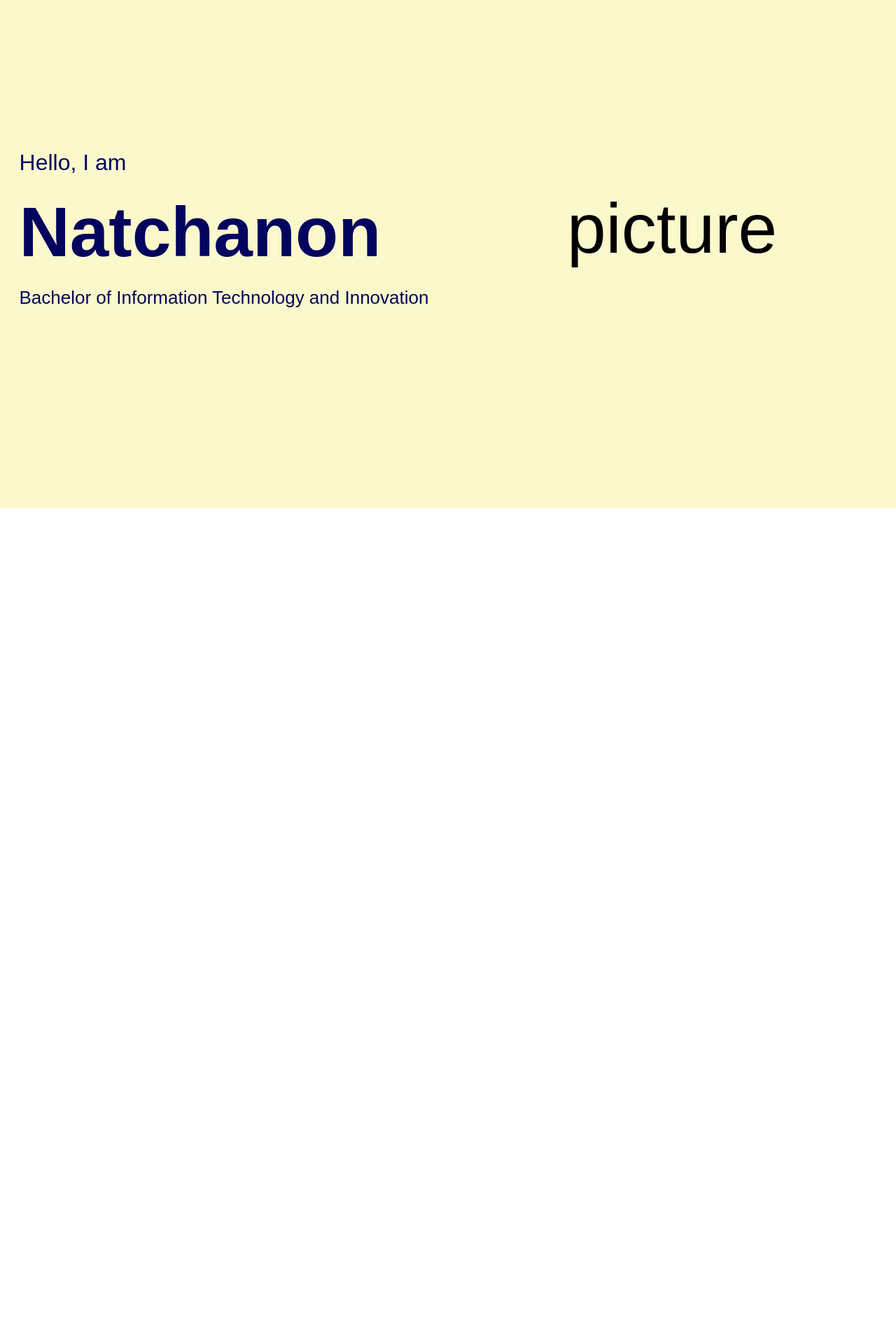
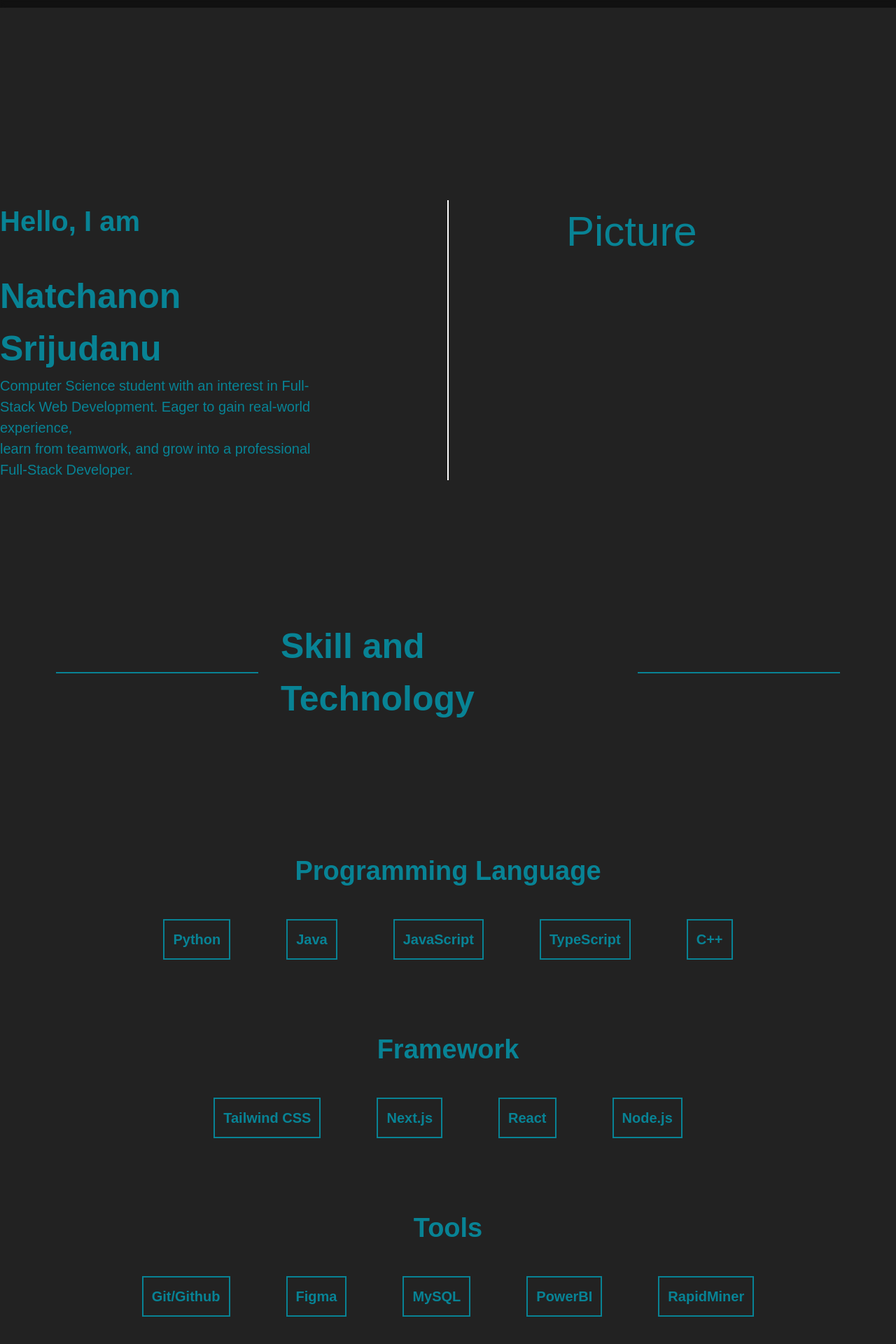
Before and after one commit to FolkNatchanon/natchanon_portfolio, a Next.js app: page / in a window 1280 px wide. Shown: the part 74-1994 px from the top of the page at 70% size. Before the commit the page ends 800 px from the top, so only its background shows below. Built offline with nearby package versions, Linux system fonts and the light colour scheme; a web font is replaced by a local one.

Commit message:
MainPage and Skills

```diff
--- a/app/about/page.tsx
+++ /dev/null
@@ -1,7 +0,0 @@
-export default function About(){
-return(
-    <div>
-
-    </div>
-)
-}
--- a/app/globals.css
+++ b/app/globals.css
@@ -11,8 +11,9 @@
   --font-primary: var(--font-sofia);
 
   /* Colors */
-  --color-papaya: #ea8c55;
-  --color-paper: #f6eee3;
+  --color-yellow_cream: #FBF8CC;
+  --color-blue_dark: #03045E;
+  --color-gray_dark: #222222;
 }
 
 @layer base {
@@ -24,6 +25,6 @@
     color: var(--color-black);
 
     /* Visual */
-    background-color: var(--color-white);
+    background-color: var(--color-gray_dark);
   }
 }
--- a/app/page.tsx
+++ b/app/page.tsx
@@ -1,16 +1,75 @@
 const HomePage = () => {
   return (
-    <div className="flex h-screen justify-between bg-[#FBF8CC]">
-      <div className="flex justify-center items-center w-full h-full">
-        <div className="text-[#03045E]">
-          <p className="text-[32px]">Hello, I am</p>
-          <p className="text-[100px] font-extrabold">Natchanon</p>
-          <p className="text-[26px]">Bachelor of Information Technology and Innovation</p>
+    <div className="flex flex-col w-screen text-[#088395]">
+      {/* Title */}
+      <div className="flex justify-center item-center h-screen w-screen">
+        <div className="flex justify-between item-center gap-40 mt-90">
+          {/* Left */}
+          <div className="item-center w-full">
+            <div><p className="text-[40px] font-extrabold">Hello, I am</p></div>
+            <div className="mt-10"><p className="text-[50px] font-extrabold">Natchanon Srijudanu</p></div>
+            <div><p className="text-[20px]">Computer Science student with an interest in Full-Stack Web Development. Eager to gain real-world experience,<br />learn from teamwork, and grow into a professional Full-Stack Developer.</p></div>
+          </div>
+          {/* Center */}
+          <div className="flex">
+            <div className="border-1 border-white mx-2 h-100"></div>
+          </div>
+          {/* Right */}
+          <div className="item-center w-full">
+            <p className="text-[60px]">Picture</p>
+          </div>
         </div>
       </div>
-
-      <div className="flex justify-center items-center w-full h-full">
-        <p className="text-[100px]">picture</p>
+      {/* Skill and Technology */}
+      <div className="flex w-screen p-20">
+        <div className="w-full">
+          {/* Skills Title*/}
+          <div className="flex flex-col items-center mt-15">
+            <div className="flex gap-4 py-5 items-center">
+              <div className="border-b-[2px] w-[300px]"></div>
+              <span className="flex-shrink mx-4 text-[50px] font-extrabold ">Skill and Technology</span>
+              <div className="border-b-[2px] w-[300px]"></div>
+            </div>
+          </div>
+          {/* Programming Language */}
+          <div className="flex flex-col items-center w-full mt-40">
+            <div>
+              <p className="text-[38px] font-extrabold">Programming Language</p>
+            </div>
+            <div className="flex items-center gap-20 mt-10 text-[20px] font-bold">
+              <div className="border-2 rounded-[10] p-3"><p>Python</p></div>
+              <div className="border-2 rounded-[10] p-3"><p>Java</p></div>
+              <div className="border-2 rounded-[10] p-3"><p>JavaScript</p></div>
+              <div className="border-2 rounded-[10] p-3"><p>TypeScript</p></div>
+              <div className="border-2 rounded-[10] p-3"><p>C++</p></div>
+            </div>
+          </div>
+          {/* Framework */}
+          <div className="flex flex-col items-center w-full mt-25">
+            <div>
+              <p className="text-[38px] font-extrabold">Framework</p>
+            </div>
+            <div className="flex items-center gap-20 mt-10 text-[20px] font-bold">
+              <div className="border-2 rounded-[10] p-3"><p>Tailwind CSS</p></div>
+              <div className="border-2 rounded-[10] p-3"><p>Next.js</p></div>
+              <div className="border-2 rounded-[10] p-3"><p>React</p></div>
+              <div className="border-2 rounded-[10] p-3"><p>Node.js</p></div>
+            </div>
+          </div>
+          {/*Tools*/}
+          <div className="flex flex-col items-center w-full mt-25">
+            <div>
+              <p className="text-[38px] font-extrabold">Tools</p>
+            </div>
+            <div className="flex items-center gap-20 mt-10 text-[20px] font-bold">
+              <div className="border-2 rounded-[10] p-3"><p>Git/Github</p></div>
+              <div className="border-2 rounded-[10] p-3"><p>Figma</p></div>
+              <div className="border-2 rounded-[10] p-3"><p>MySQL</p></div>
+              <div className="border-2 rounded-[10] p-3"><p>PowerBI</p></div>
+              <div className="border-2 rounded-[10] p-3"><p>RapidMiner</p></div>
+            </div>
+          </div>
+        </div>
       </div>
     </div>
   )
--- a/app/project/page.tsx
+++ /dev/null
@@ -1,7 +0,0 @@
-export default function Project(){
-return(
-    <div>
-
-    </div>
-)
-}
--- a/app/skill/page.tsx
+++ /dev/null
@@ -1,7 +0,0 @@
-export default function Skill(){
-return(
-    <div>
-
-    </div>
-)
-}
--- a/components/navbar.tsx
+++ b/components/navbar.tsx
@@ -2,9 +2,11 @@ import Link from "next/link"
 
 const NavBar = () => {
     return (
-        <nav className="flex p-8 w-full fixed justify-between items-center text-[#03045E]">
+        <nav className="flex fixed w-full items-center justify-between backdrop-blur-xs py-5 px-8 bg-black/50 text-white">
+
+
             {/* Left */}
-            <div className="ml-10 text-[32px] font-extrabold">
+            <div className="text-[30px] font-bold">
                 <Link href={"/"}><h1 className="hover:underline cursor-pointer">HOME</h1></Link>
             </div>
 
```
